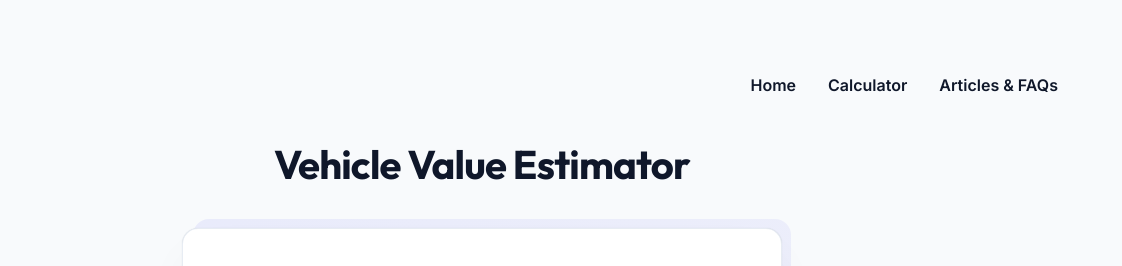
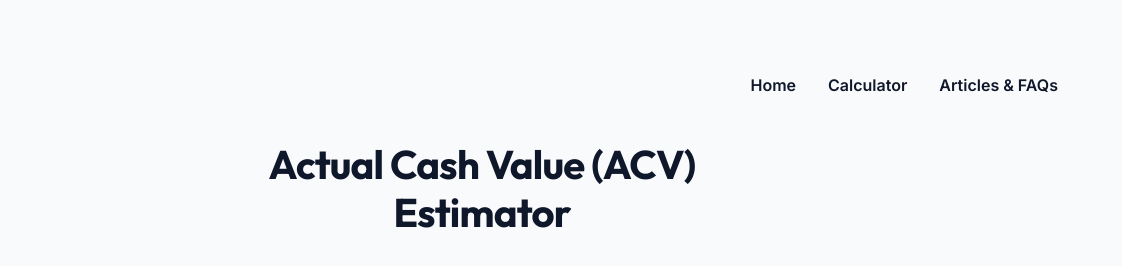
Before and after one commit to MyPolicium/Mypolicium, a plain HTML site: page calculator.html in a window 1280 px wide. Shown: the top 266 px of the page, 158-1280 px from the left. Drawn offline with Linux system fonts and the light colour scheme.

Commit message:
Add files via upload

```diff
--- a/calculator.html
+++ b/calculator.html
@@ -5,6 +5,9 @@
   <meta charset="UTF-8">
   <meta name="viewport" content="width=device-width, initial-scale=1.0">
   <title>Calculator | MyPolicium</title>
+
+  <!-- Favicon -->
+  <link rel="icon" type="image/jpeg" href="Logo1.jpg">
 
   <!-- Modern Google Fonts -->
   <link rel="preconnect" href="https://fonts.googleapis.com">
@@ -21,6 +24,7 @@
       margin: 0 auto;
       padding-top: 40px;
     }
+
     .calc-title {
       text-align: center;
       margin-bottom: 40px;
@@ -67,7 +71,7 @@
 
   <main class="container">
     <div class="calc-container">
-      <h1 class="calc-title">Vehicle Value Estimator</h1>
+      <h1 class="calc-title">Actual Cash Value (ACV) Estimator</h1>
       <div class="calculator-wrapper" style="max-width: 100%;">
         <div class="card">
           <form id="estimator">
```
Also changed, not shown: article-total-loss.html (+3 -0 lines), index.html (+3 -0 lines), learn.html (+3 -0 lines).
